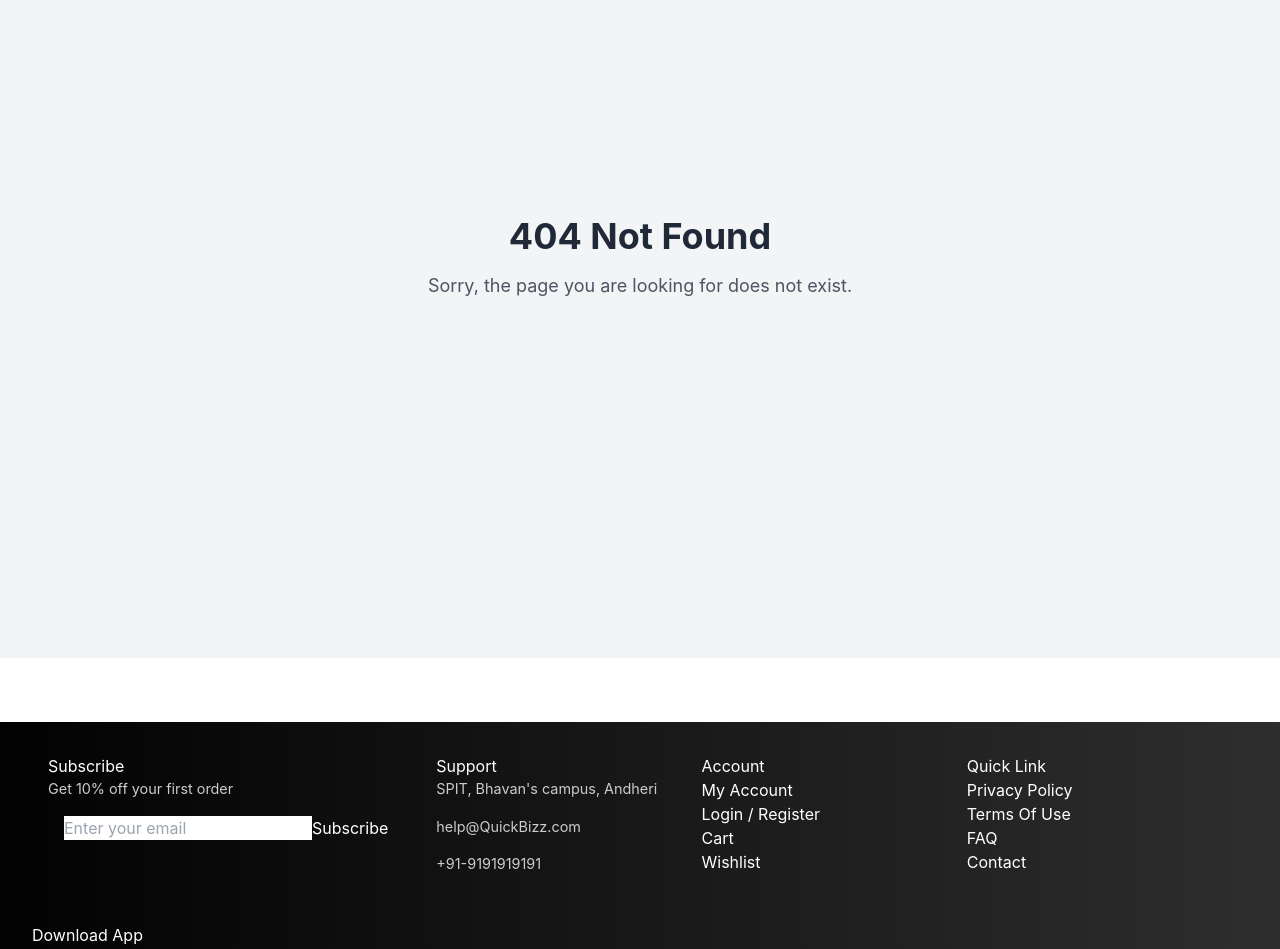
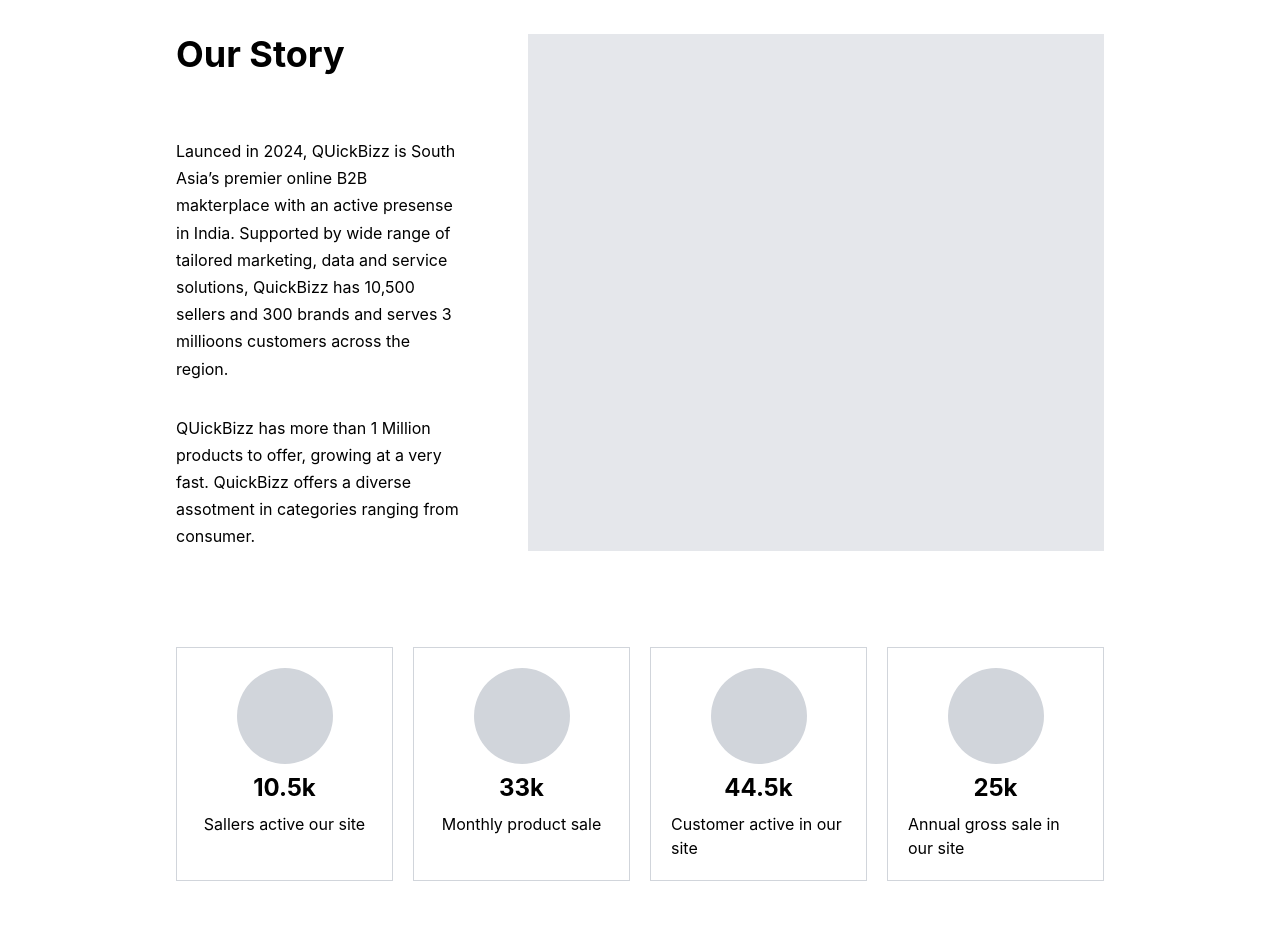
Before and after one commit to arpanbari05/QuickBizz, a React (Create React App) app: page /about in a window 1280 px wide. Shown: the part 240-1189 px from the top of the page. Built offline with nearby package versions, Linux system fonts and the light colour scheme.

Commit message:
Added about page

```diff
--- a/src/App.tsx
+++ b/src/App.tsx
@@ -15,6 +15,7 @@
 import ProductPage from "./components/Product";
 import CartPage from "./components/Cart";
 import CheckoutPage from "./components/Checkout";
+import About from "./components/About";
 
 function App() {
   return (
@@ -40,6 +41,7 @@
         <Route path="/product" element={<ProductPage />} />
         <Route path="/cart" element={<CartPage />} />
         <Route path="/checkout" element={<CheckoutPage />} />
+        <Route path="/about" element={<About />} />
 
         <Route path="*" element={<NotFound />} />
       </Routes>
--- /dev/null
+++ b/src/components/About/index.tsx
@@ -0,0 +1,113 @@
+import React from "react";
+
+const highlights = [
+  {
+    title: "10.5k",
+    description: "Sallers active our site",
+  },
+  {
+    title: "33k",
+    description: "Monthly product sale",
+  },
+  {
+    title: "44.5k",
+    description: "Customer active in our site",
+  },
+  {
+    title: "25k",
+    description: "Annual gross sale in our site",
+  },
+];
+
+const keypoints = [
+  {
+    title: "FREE AND FAST DELIVERY",
+    description: "Free delivery for all orders over $140",
+  },
+  {
+    title: "24/7 CUSTOMER SERVICE",
+    description: "Friendly 24/7 customer support",
+  },
+  {
+    title: "MONEY BACK GUARANTEE",
+    description: "We reurn money within 30 days",
+  },
+];
+
+const people = [
+  {
+    name: "Tom Cruise",
+    role: "Founder & Chairman",
+  },
+  {
+    name: "Emma Watson",
+    role: "Managing Director",
+  },
+  {
+    name: "Will Smith",
+    role: "Product Designer",
+  },
+];
+const About: React.FC = () => {
+  return (
+    <div className="p-44">
+      {/* about  */}
+      <div className="flex gap-16">
+        <div className="w-1/2">
+          <h1 className="text-4xl font-bold mb-16">Our Story</h1>
+          <p className="mb-8" style={{ lineHeight: 1.7 }}>
+            Launced in 2024, QUickBizz is South Asia’s premier online B2B
+            makterplace with an active presense in India. Supported by wide
+            range of tailored marketing, data and service solutions, QuickBizz
+            has 10,500 sellers and 300 brands and serves 3 millioons customers
+            across the region.
+          </p>
+          <p style={{ lineHeight: 1.7 }}>
+            QUickBizz has more than 1 Million products to offer, growing at a
+            very fast. QuickBizz offers a diverse assotment in categories
+            ranging from consumer.
+          </p>
+        </div>
+        <div className="bg-gray-200 flex-grow w-full"></div>
+      </div>
+
+      {/* hightlights */}
+      <div className="mt-24 flex w-full justify-between gap-5">
+        {highlights.map((highlight) => (
+          <div className="p-5 w-full border border-gray-300 flex flex-col gap-2 items-center">
+            <div className="rounded-full w-24 h-24 bg-gray-300"></div>
+            <h1 className="text-2xl font-bold">{highlight.title}</h1>
+            <p>{highlight.description}</p>
+          </div>
+        ))}
+      </div>
+
+      {/* people  */}
+      <div className="mt-24 flex w-full justify-between gap-5">
+        {people.map((people) => (
+          <div className="w-full flex flex-col gap-4">
+            <div className="w-full h-96 bg-gray-300"></div>
+            <div className="flex flex-col">
+              <h1 className="text-2xl">{people.name}</h1>
+              <p>{people.role}</p>
+            </div>
+          </div>
+        ))}
+      </div>
+
+      {/* key points  */}
+      {/* hightlights */}
+      <div className="mt-24 flex w-full justify-between gap-5">
+        {keypoints.map((highlight) => (
+          <div className="p-5 w-full flex flex-col gap-2 items-center">
+            <div className="rounded-full w-24 h-24 bg-gray-300"></div>
+            <h1 className="text-2xl font-bold">{highlight.title}</h1>
+            <p>{highlight.description}</p>
+          </div>
+        ))}
+      </div>
+    </div>
+  );
+};
+
+export default About;
```
